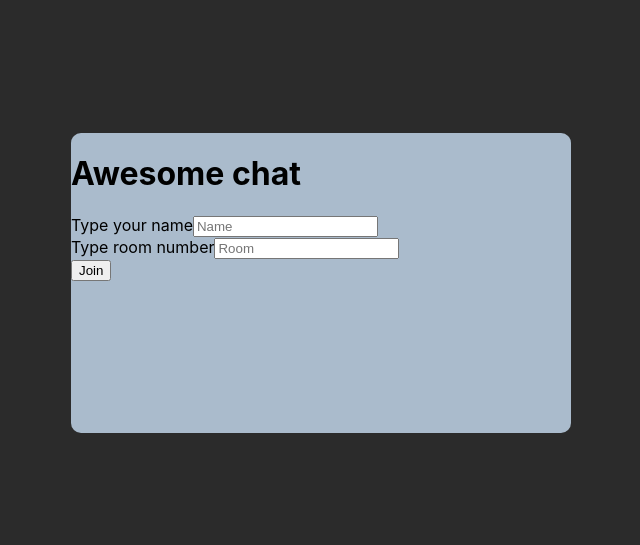
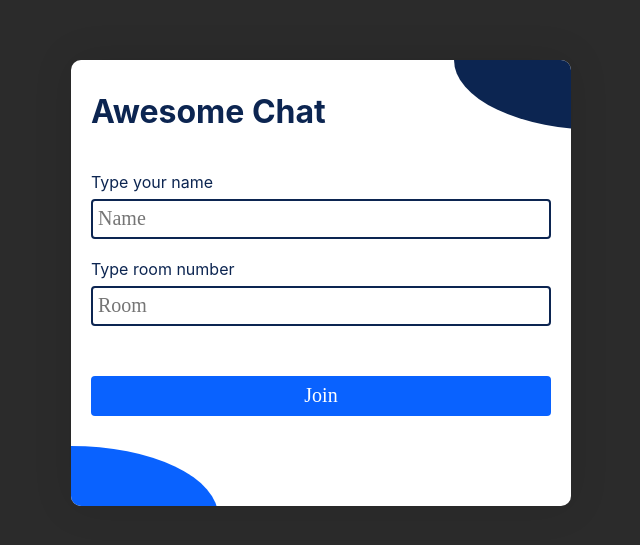
Before and after one commit to Hackerbot1488/chat.ts, a React (Create React App) app in the folder client/: page / in a window 1280 px wide. Shown: the part 117-662 px from the top of the page, without its empty margins (319-959 px from the left). Built offline with nearby package versions, Linux system fonts and the light colour scheme.

Commit message:
made auth component

```diff
--- a/client/src/components/Auth/Auth.sass
+++ b/client/src/components/Auth/Auth.sass
@@ -1,11 +1,71 @@
 .auth-form
   width: 500px
-  height: 300px
   border: none
   border-radius: 10px
   margin: 0 auto
-  background-color: #abc
+  background-color: #fff
+  color: rgb(12,37,81)
+  box-shadow: 0 0 40px rgba(0,0,0,0.1)
   display: flex
+  overflow: hidden
   flex-direction: column
-  &__wrapper
-    margin: 10px auto;
+  position: relative
+  padding-bottom: 80px
+  &::after
+    clip-path: ellipse(49% 35% at 50% 50%)
+    position: absolute
+    content: ''
+    top: 0
+    right: 0
+    transform: translateX(60%) translateY(-50%)
+    background-color: rgb(12,37,81)
+    z-index: 2
+    width: 300px
+    height: 200px
+  &::before
+    position: absolute
+    content: ''
+    bottom: 0
+    left: 0
+    z-index: 1
+    clip-path: ellipse(49% 35% at 50% 50%)
+    transform: translateX(-50%) translateY(55%)
+    background-color: #0962ff
+    width: 300px
+    height: 200px
+  &__content
+    margin: 10px 20px
+    display: flex
+    flex-direction: column
+    &:last-child
+      margin-top: 40px
+    label
+      margin-bottom: 7px
+      width: fit-content
+  &__input
+    width: 100%
+    height: 40px
+    box-sizing: border-box
+    font-family: 'Sansita Swashed', cursive
+    font-size: 20px
+    padding: 1px 5px
+    transition: .5s
+    outline: none
+    border-radius: 4px
+    border: 2px solid rgb(12,37,81)
+    color: rgb(12,37,81)
+    &:focus
+      border-color: #0962ff
+  &__button
+    font-family: 'Sansita Swashed', cursive
+    height: 40px
+    width: 100%
+    border: none
+    border-radius: 4px
+    cursor: pointer
+    color: white
+    font-size: 20px
+    transition: .5s
+    background-color: #0962ff
+    &:hover
+      background-color: rgb(12,37,81)
--- a/client/src/components/Auth/Auth.tsx
+++ b/client/src/components/Auth/Auth.tsx
@@ -8,7 +8,9 @@ export const Auth: React.FC<AuthProps> = ({ onAuth }) => {
 	const [name, setName] = useState("");
 	return (
 		<div className="auth-form">
-			<h1 className="auth-form__header">Awesome chat</h1>
+			<div className="auth-form__content">
+				<h1 className="auth-form__header">Awesome Chat</h1>
+			</div>
 			<div className="auth-form__content">
 				<label htmlFor="name">Type your name</label>
 				<input
```
